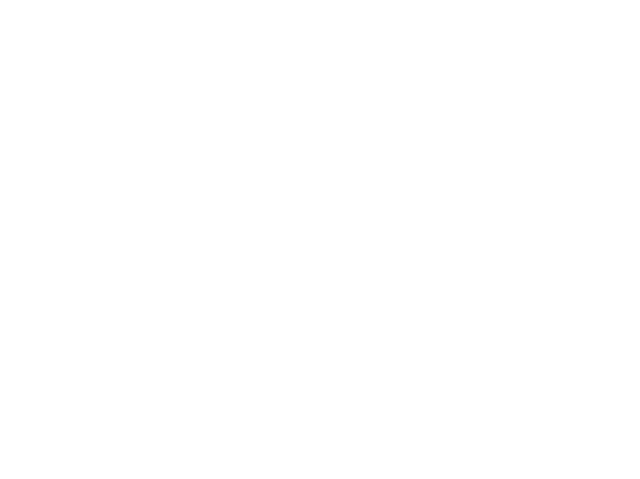
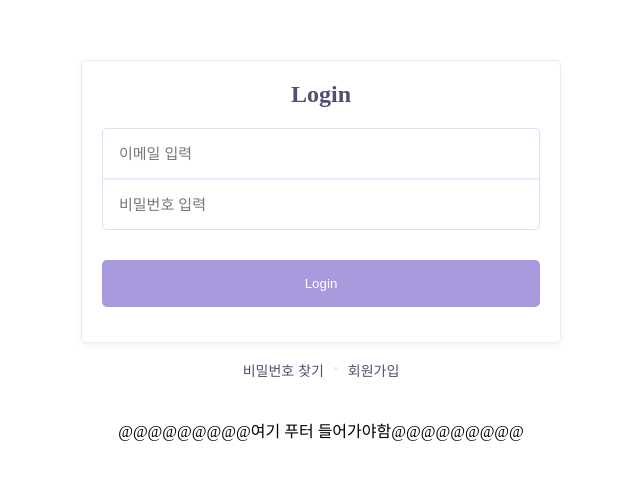
Before and after one commit to koohan/elice, a React (Vite) app: page /login in a window 1280 px wide. Shown: the part 149-628 px from the top of the page, without its empty margins (319-959 px from the left). Built offline with nearby package versions, Linux system fonts and the light colour scheme.

Commit message:
로그인 페이지

```diff
--- a/package.json
+++ b/package.json
@@ -11,7 +11,8 @@
   },
   "dependencies": {
     "react": "^18.2.0",
-    "react-dom": "^18.2.0"
+    "react-dom": "^18.2.0",
+    "react-router-dom": "^6.23.1"
   },
   "devDependencies": {
     "@types/react": "^18.2.66",
--- a/src/App.jsx
+++ b/src/App.jsx
@@ -1,14 +1,18 @@
-
-
+import React from 'react'
+import { BrowserRouter as Router, Routes, Route } from 'react-router-dom';
+import Login from './components/atoms/login/login';
 
 function App() {
 
-
   return (
     <>
-
+      <Router>
+        <Routes>
+          <Route path="/login" element={<Login />} />
+        </Routes>
+      </Router>
     </>
-  )
+  );
 }
 
 export default App
--- /dev/null
+++ b/src/components/atoms/login/login.css
@@ -0,0 +1,116 @@
+* {
+    margin: 0;
+    padding: 0;
+    box-sizing: border-box;
+}
+
+html,
+body {
+    height: 100%;
+    min-height: 100%;
+}
+
+.main-container {
+    min-height: 100vh;
+    display: flex;
+    justify-content: center;
+    align-items: center;
+    flex-direction: column;
+}
+
+h2 {
+    color: #554C71;
+}
+
+.login-container {
+    width: 480px;
+    margin: 0 auto;
+    padding: 20px;
+    border: 1px solid #EEEAFB;
+    border-radius: 5px;
+    box-shadow: 0 2px 6px 0 rgba(0, 0, 0, .06);
+}
+
+.login-container h2 {
+    text-align: center;
+    margin-bottom: 20px;
+}
+
+.login-container form div {
+    margin-bottom: 15px;
+}
+
+.login-box .email,
+.login-box .pw {
+    margin: 0;
+}
+
+.login-container input[type="email"] {
+    width: 100%;
+    padding: 16px;
+    border: 1px solid #E2DCF7;
+    border-radius: 5px;
+    font-size: 15px;
+    border-bottom: 0.5px solid #EEEAFB;
+    border-bottom-left-radius: 0;
+    border-bottom-right-radius: 0;
+}
+
+.login-container input[type="password"] {
+    width: 100%;
+    padding: 16px;
+    border: 1px solid #E2DCF7;
+    border-top: 0.5px solid #EEEAFB;
+    border-radius: 5px;
+    font-size: 15px;
+    border-top-left-radius: 0;
+    border-top-right-radius: 0;
+}
+
+.login-container input[type="email"]:focus {
+    border: 1px solid #554C71;
+    outline: none;
+}
+
+.login-container input[type="password"]:focus {
+    border: 1px solid #554C71;
+    outline: none;
+}
+
+.login-container button {
+    width: 100%;
+    padding: 16px;
+    background-color: #A999DD;
+    color: white;
+    border: none;
+    border-radius: 5px;
+    cursor: pointer;
+    margin: 15px 0;
+}
+
+.login-container button:hover {
+    background-color: #8076A0;
+}
+
+.sub-container {
+    display: flex;
+    flex-direction: row;
+    margin-top: 15px;
+}
+
+.sub-container button {
+    background: none;
+    color: inherit;
+    font-size: 14px;
+    border: none;
+    padding: 2px;
+    margin: 0;
+    cursor: pointer;
+    color: #554C71;
+}
+
+.dot {
+    color: #E2DCF7;
+    font-size: 11px;
+    padding: 4px 8px 0 8px;
+}
--- /dev/null
+++ b/src/components/atoms/login/login.jsx
@@ -0,0 +1,36 @@
+import React from 'react';
+import './login.css';
+
+function Login() {
+    return (
+        <>
+            <div className="main-container">
+                <div className="login-container">
+                    <h2>Login</h2>
+                    <form>
+                        <div className='login-box'>
+                            <div className="email">
+                                <input type="email" placeholder="이메일 입력" />
+                            </div>
+                            <div className='pw'>
+                                <input type="password" placeholder="비밀번호 입력" />
+                            </div>
+                        </div>
+                        <button className='login-btn' type="submit">Login</button>
+                    </form>
+                </div>
+                <div className='sub-container'>
+                    <button className='findPW'>비밀번호 찾기</button>
+                    <p className='dot'> • </p>
+                    <button className='register'>회원가입</button>
+                </div>
+                <br /><br />
+                <footer>
+                    @@@@@@@@@여기 푸터 들어가야함@@@@@@@@@
+                </footer>
+            </div>
+        </>
+    );
+}
+
+export default Login;
```
Also changed, not shown: 1 other file (tests, documents, lock files or other folders).
